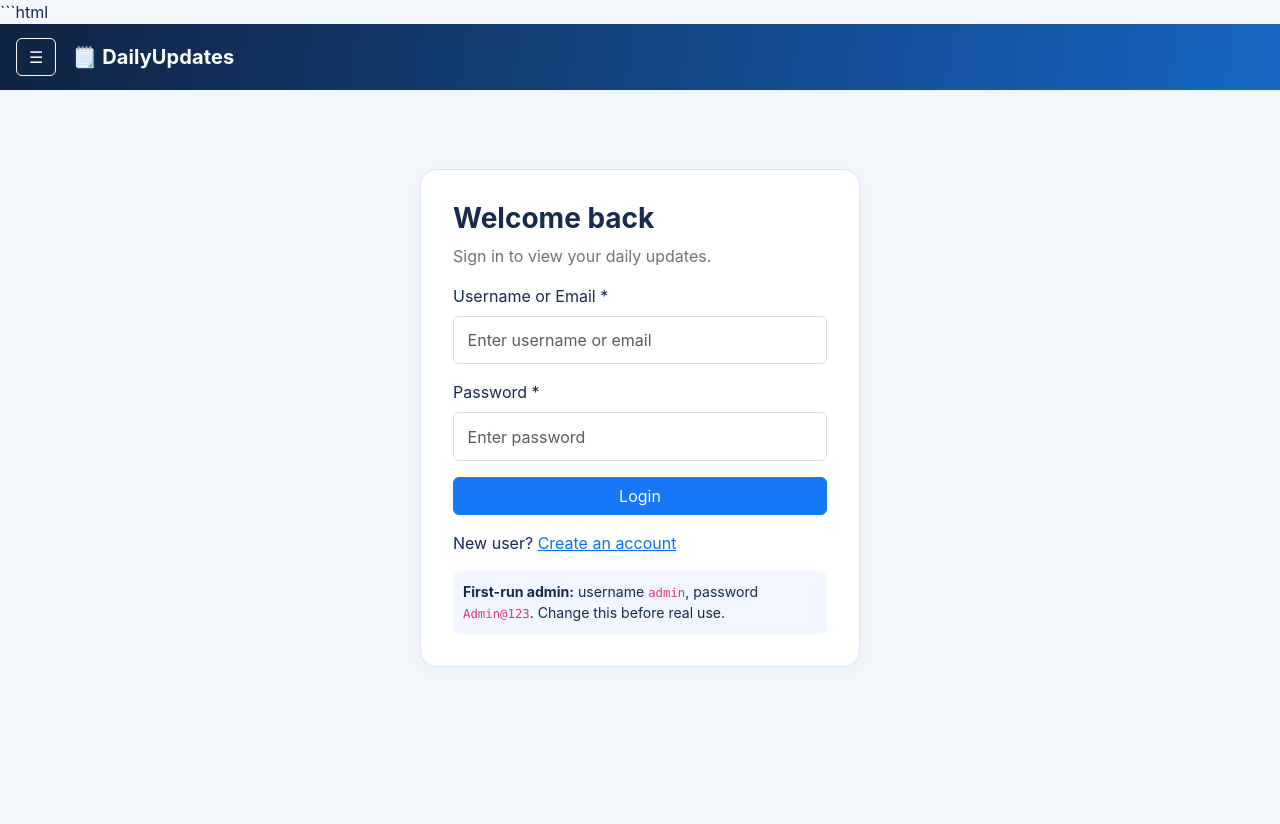
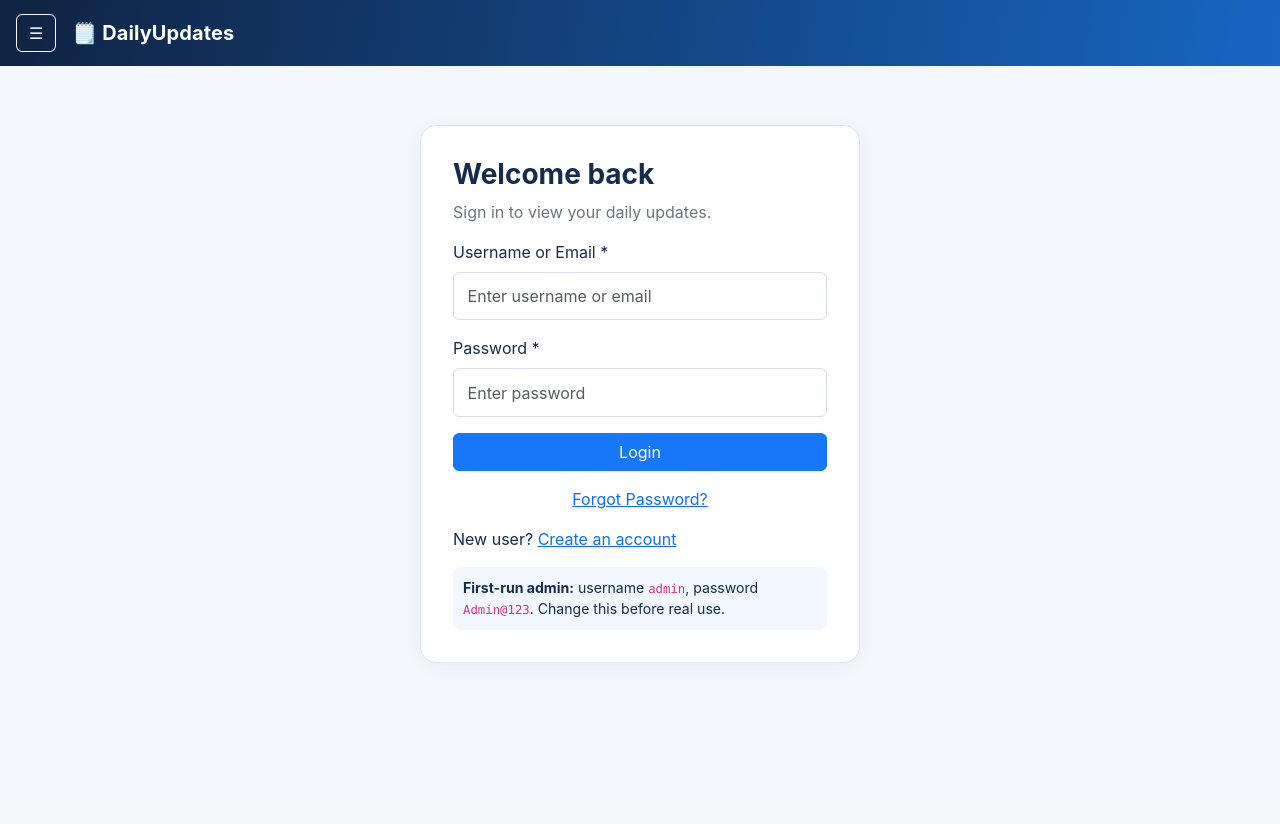
Before and after one commit to chandra9398/DailyUpdates-Hosted, a Flask app: page /login in a window 1280 px wide. After the commit the page ends 663 px from the top, so only its background shows below. Run offline with Flask 3, Linux system fonts and the light colour scheme.

Commit message:
Update login.html

````diff
--- a/templates/login.html
+++ b/templates/login.html
@@ -1,4 +1,4 @@
-```html
+
 {% extends "base.html" %}
 {% block title %}Login · DailyUpdates{% endblock %}
 {% block content %}
@@ -39,6 +39,13 @@
       </button>
     </form>
 
+    <!-- Forgot Password link -->
+    <p class="mt-3 mb-0 text-center">
+      <a href="{{ url_for('forgot_password') }}">
+        Forgot Password?
+      </a>
+    </p>
+
     <p class="mt-3 mb-0">
       New user?
       <a href="{{ url_for('register') }}">Create an account</a>
@@ -53,4 +60,3 @@
   </div>
 </div>
 {% endblock %}
-```
````
